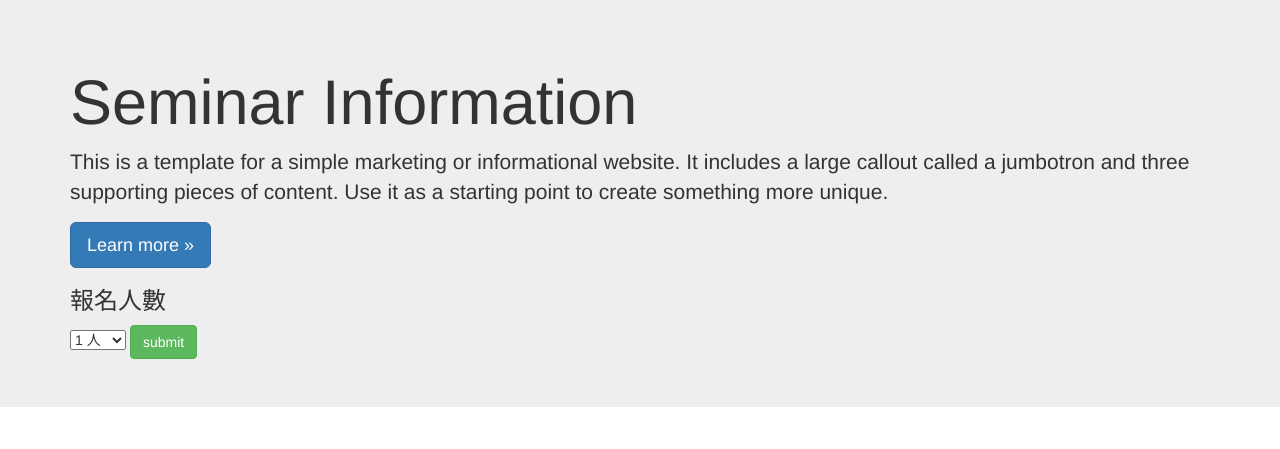
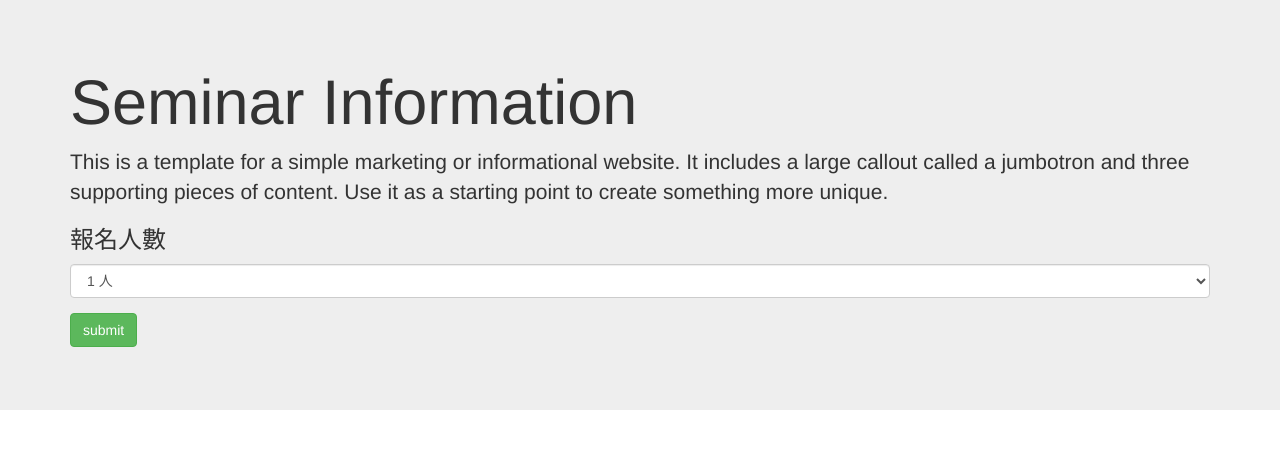
Before and after one commit to ws23/register.ichiyi.com.tw, a PHP site: page / in a window 1280 px wide. Shown: the top 449 px of the page. Run offline with PHP 8.4, Linux system fonts and the light colour scheme.

Commit message:
update form css

```diff
--- a/index.php
+++ b/index.php
@@ -13,19 +13,19 @@
 	<div class="container">
 		<h1>Seminar Information</h1>
 		<p>This is a template for a simple marketing or informational website. It includes a large callout called a jumbotron and three supporting pieces of content. Use it as a starting point to create something more unique.</p>
-		<p><a class="btn btn-primary btn-lg" href="#" role="button">Learn more &raquo;</a></p>
+<!--		<p><a class="btn btn-primary btn-lg" href="#" role="button">Learn more &raquo;</a></p>-->
 
 
 
 		<form action="reg.php" method="post">
 			<h3>報名人數</h3>
-			<select name="sel">
+			<p><select name="sel" class="form-control">
 			<?php
 				for($i=1;$i<=50;$i++)
 					echo "<option value\"{$i}\">{$i} 人</option>";
 			?>
-			</select>
-			<input class="btn btn-success" type="submit" value="submit" />
+			</select></p>
+			<p><input class="btn btn-success" type="submit" value="submit" /></p>
 		</form>
 	</div>
 </div>
--- /dev/null
+++ b/store.php
@@ -0,0 +1,5 @@
+<?php
+
+
+
+?>
```
Also changed, not shown: reg.php (+7 -6 lines).
